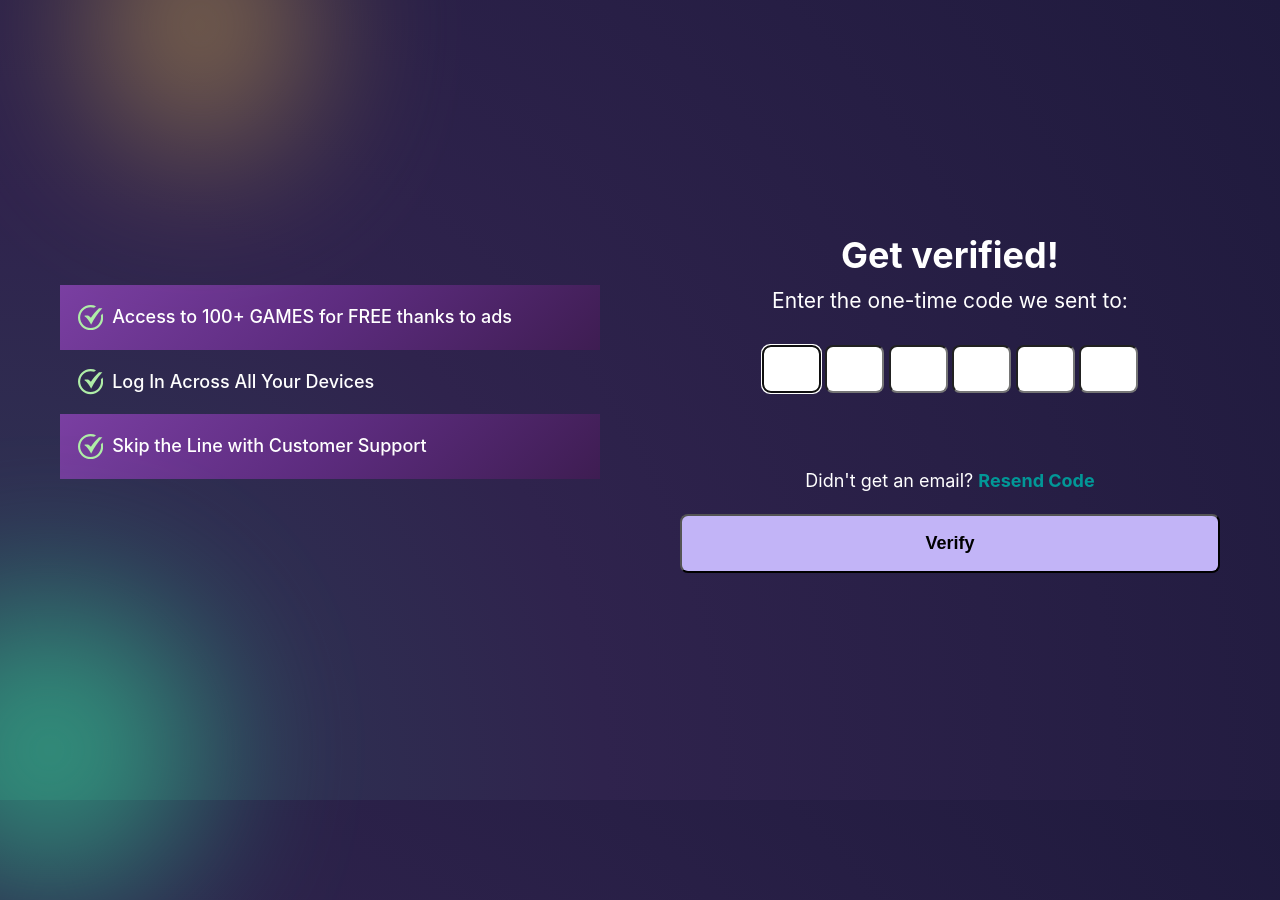
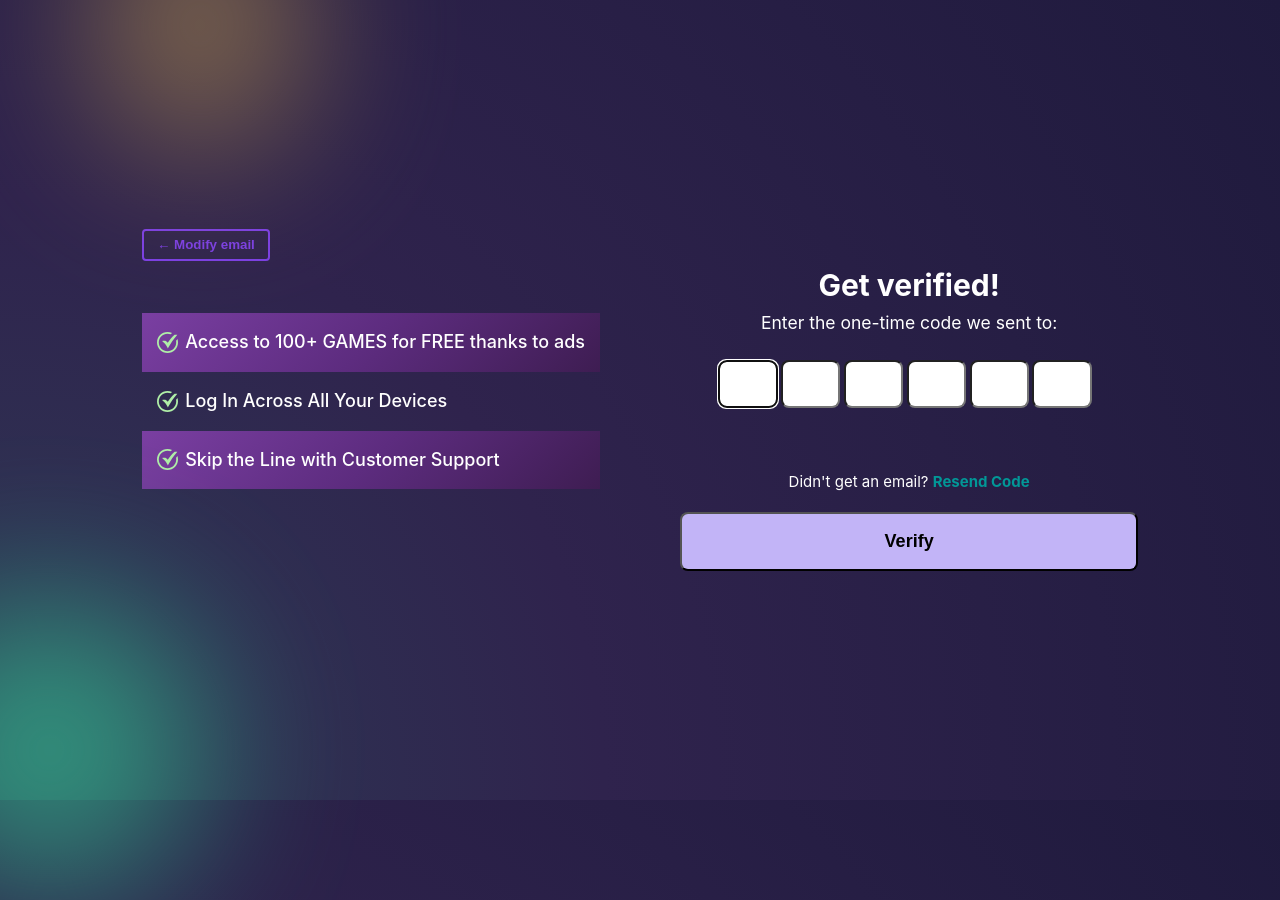
Before and after one commit to DiegoGutierrezDev/GameHouse-test, a Vue app: page /step2 in a window 1280 px wide. Built offline with nearby package versions, Linux system fonts and the light colour scheme.

Commit message:
Back button added

```diff
--- a/src/assets/main.css
+++ b/src/assets/main.css
@@ -146,6 +146,23 @@ strong {
   align-items: center;
 }
 
+.modify-button {
+  display: inline-flex;
+  align-items: center;
+  gap: 0.5em;
+  background: transparent;
+  color: #7b3fe4;
+  border: 2px solid #7b3fe4;
+  padding: 0.5em 1em;
+  border-radius: 4px;
+  cursor: pointer;
+  font-weight: 600;
+  transition:
+    background-color 0.3s,
+    color 0.3s;
+  user-select: none;
+}
+
 @media (min-width: 641px) {
   .one-column {
     display: grid;
--- a/src/views/layouts/PageWrapper.vue
+++ b/src/views/layouts/PageWrapper.vue
@@ -1,4 +1,5 @@
 <template>
+  <slot name="backButton"></slot>
   <div v-if="desktop" class="columns">
     <div style="flex-direction: column; display: flex">
       <slot name="benefits" />
--- a/src/views/register/RegisterStep2.vue
+++ b/src/views/register/RegisterStep2.vue
@@ -38,6 +38,11 @@ async function verifyCode(code) {
 
 <template>
   <PageWrapper class="columns white-text">
+    <template #backButton>
+      <div style="display: flex">
+        <button class="modify-button" @click="router.push('/')">← Modify email</button>
+      </div>
+    </template>
     <template #benefits>
       <div class="left-column">
         <AppBenefits
```
